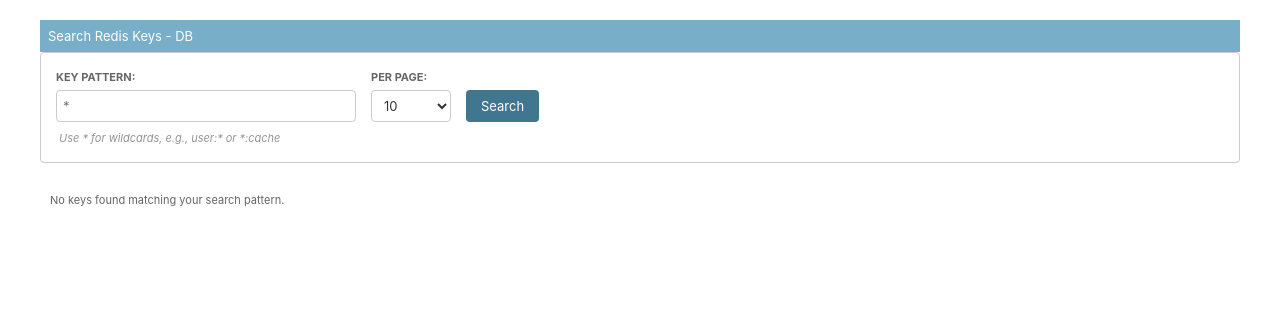
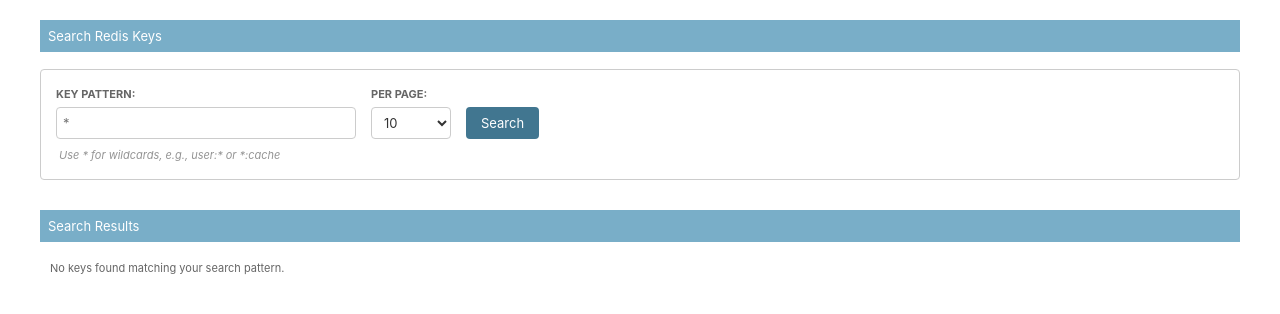
Before and after one commit to yassi/dj-redis-panel, a Django app: template dj_redis_panel/templates/admin/dj_redis_panel/key_search.html in a window 1280 px wide. Shown: the part 86-400 px from the top of the page. Run offline with Django 4.2, Linux system fonts and the light colour scheme; the template is opened without the code that fills it, so the values that code supplies are empty.

Commit message:
separate components in key search template into django admin modules for consistency

```diff
--- a/dj_redis_panel/templates/admin/dj_redis_panel/key_search.html
+++ b/dj_redis_panel/templates/admin/dj_redis_panel/key_search.html
@@ -28,7 +28,8 @@
 
     <!-- Search Form -->
     <div class="module">
-        <h2>{% trans 'Search Redis Keys' %} - {{ instance_alias }} DB {{ selected_db }}</h2>
+        <h2>{% trans 'Search Redis Keys' %}</h2>
+        <br>
         <form method="get" class="search-form">
             <div class="form-row search-form-row">
                 <div class="search-form-fields">
@@ -70,6 +71,8 @@
     <!-- Results Summary -->
     {% if not error_message %}
     <div class="module">
+        <h2>{% trans 'Search Results' %}</h2>
+        <br>
         <p class="help">
             {% if total_keys > 0 %}
                 {% blocktrans with total=total_keys start=start_index end=end_index %}Found {{ total }} keys, showing {{ start }} to {{ end }}{% endblocktrans %}
--- a/dj_redis_panel/views.py
+++ b/dj_redis_panel/views.py
@@ -156,7 +156,7 @@ def key_search(request, instance_alias, db_number):
         }
 
     context = {
-        "title": f"Redis Keys - {instance_alias} DB {selected_db}",
+        "title": f"{instance_alias}::DB{selected_db}::Key Search",
         "opts": None,
         "has_permission": True,
         "site_title": admin.site.site_title,
```
